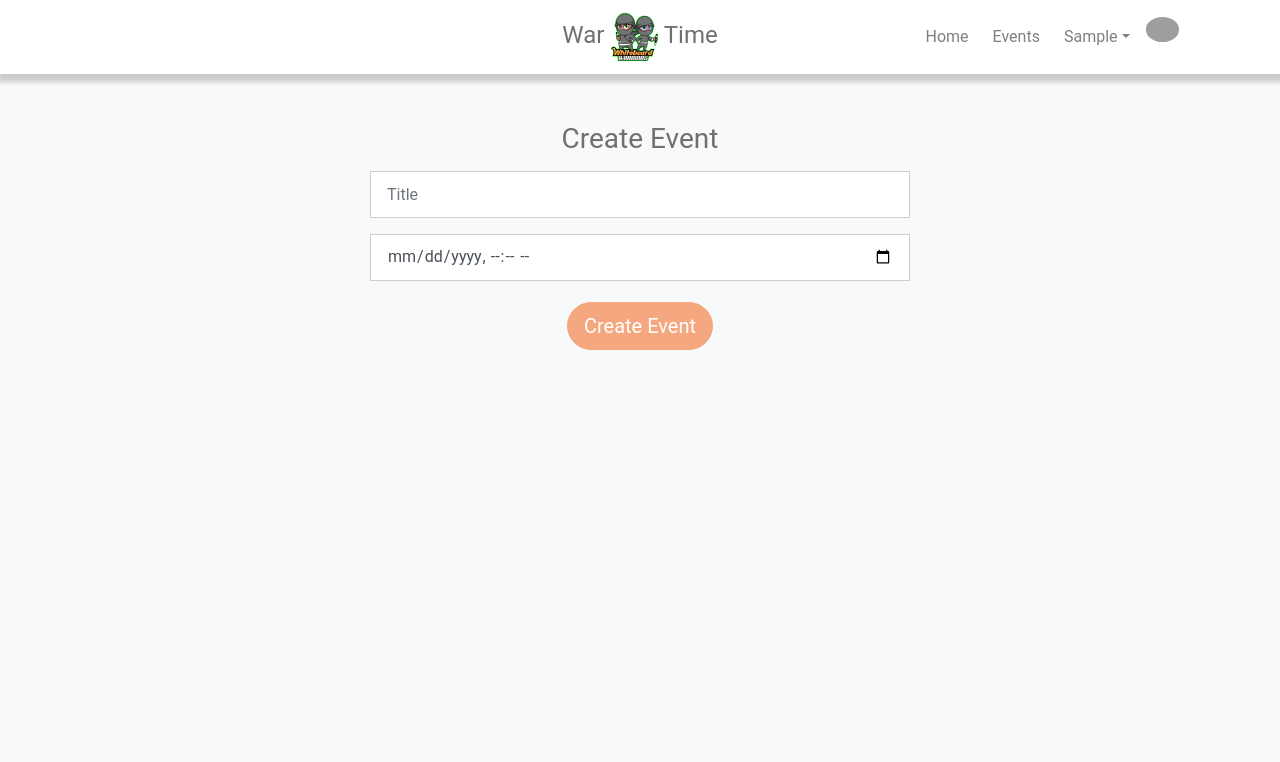
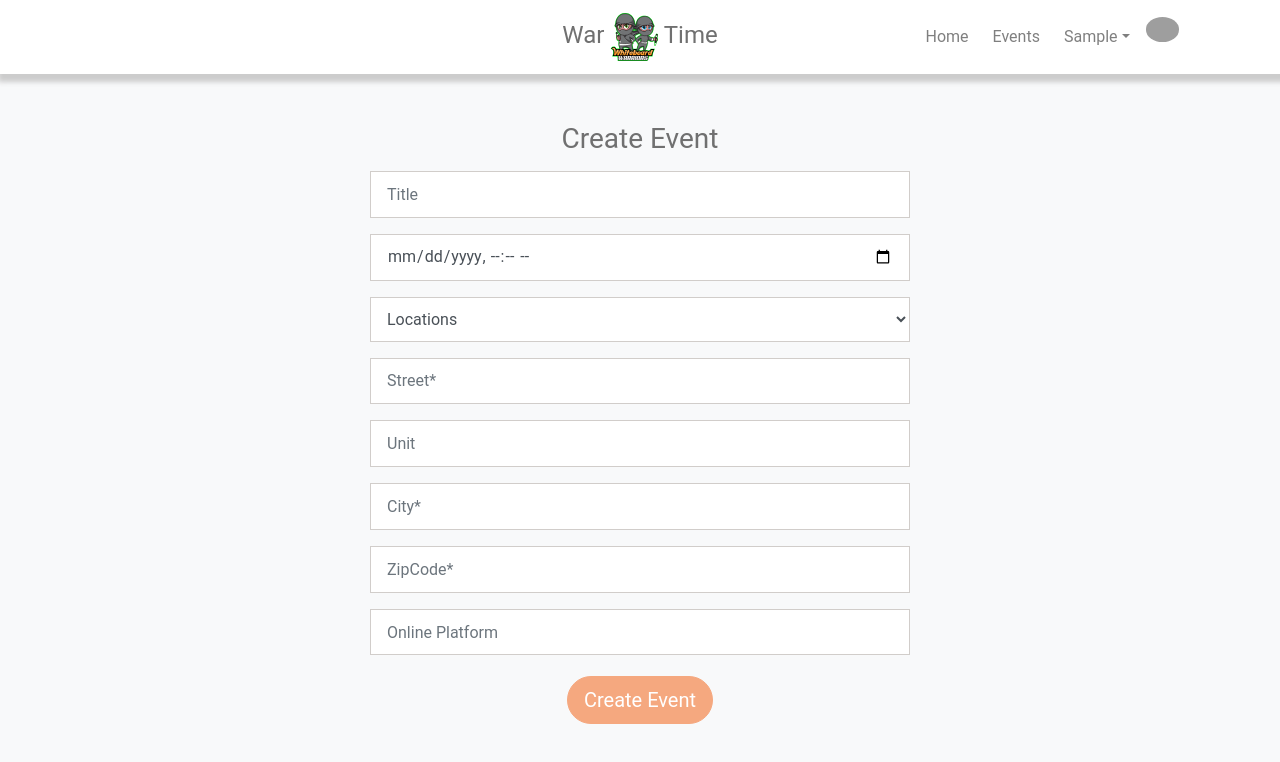
Before and after one commit to whiteboard-warriors/war-time, a React (Create React App) app in the folder client/: page /admin/create-event in a window 1280 px wide. Shown: the top 762 px of the page. Built offline with nearby package versions, Linux system fonts and the light colour scheme; sample sign-in values are in the browser's storage; grey boxes are pictures that could not be loaded.

Commit message:
merge in Pablo's changes add locations

```diff
--- a/client/src/components/pages/Admin/CreateEvent/index.js
+++ b/client/src/components/pages/Admin/CreateEvent/index.js
@@ -1,7 +1,7 @@
 import React, { useContext, useState, useEffect } from 'react'
 import AlertContext from '../../../../context/alert/alertContext'
 import AuthContext from '../../../../context/auth/authContext'
-// import LocationContext from '../../../../context/location/locationContext'
+import LocationContext from '../../../../context/location/locationContext'
 import { Form, Button, Container, Row, Col } from 'react-bootstrap'
 import EventContext from '../../../../context/event/eventContext'
 import './style.scss'
@@ -13,8 +13,9 @@ const CreateEvent = (props) => {
 	const alertContext = useContext(AlertContext)
 	const eventContext = useContext(EventContext)
 	const authContext = useContext(AuthContext)
+	const locationContext = useContext(LocationContext)
 
-	const { setAlert } = alertContext
+	const { setAlert, clearErrors } = alertContext
 	const { isAuthenticated } = authContext
 	const {
 		createEvent,
@@ -22,7 +23,7 @@ const CreateEvent = (props) => {
 		error,
 		saveSuccess,
 	} = eventContext
-
+	const { locationError, getLocations, locations } = locationContext
 	useEffect(() => {
 		if (isAuthenticated) {
 			props.history.push('/admin/create-event')
@@ -47,6 +48,11 @@ const CreateEvent = (props) => {
 			debugger
 			props.history.push('/admin')
 		}
+
+		if (locationError) {
+			setAlert(locationError, 'danger')
+			clearErrors()
+		}
 	}, [
 		error,
 		saveSuccess,
@@ -58,6 +64,7 @@ const CreateEvent = (props) => {
 	const [event, setEvent] = useState({
 		title: '',
 		dateTime: '',
+		location: '',
 	})
 
 	const { title, dateTime } = event
@@ -104,6 +111,96 @@ const CreateEvent = (props) => {
 							></Form.Control>
 						</Form.Group>
 
+						<Form.Group controlId="formBasicState">
+							<Form.Control
+								type="text"
+								placeholder="Locations*"
+								defaultValue="Locations*"
+								// value={location}
+								onChange={onChange}
+								name="location"
+								as="select"
+							>
+								<option value={null}>Locations</option>
+								{locations ? (
+									locations.map((location) => {
+										return (
+											<option
+												key={location._id}
+												value={`${location.name}, ${location.city} - ${location.state}`}
+											>{`${location.name}, ${location.city} - ${location.state}`}</option>
+										)
+									})
+								) : (
+									<option>
+										Admin, you need to add a locations
+									</option>
+								)}
+							</Form.Control>
+						</Form.Group>
+						<Form.Group>
+							<Form.Control
+								type="text"
+								placeholder="Street*"
+								onChange={onChange}
+								name="street"
+								// value={street}
+							></Form.Control>
+						</Form.Group>
+
+						<Form.Group controlId="formBasicUnit">
+							<Form.Control
+								type="text"
+								placeholder="Unit"
+								// value={unit}
+								onChange={onChange}
+								name="unit"
+							/>
+						</Form.Group>
+						<Form.Group controlId="formBasicCity">
+							<Form.Control
+								type="text"
+								placeholder="City*"
+								// value={city}
+								onChange={onChange}
+								name="city"
+							/>
+						</Form.Group>
+
+						{/* <Form.Group controlId='formBasicState'>
+							<Form.Control
+								type='text'
+								placeholder='State*'
+								defaultValue='State*'
+								value={state}
+								onChange={onChange}
+								name='state'
+								as='select'
+							>
+								{statesAndRegions.map((item) => {
+									return <option value={item}>{item}</option>;
+								})}
+							</Form.Control>
+						</Form.Group> */}
+						<Form.Group controlId="formBasicZipCode">
+							<Form.Control
+								type="text"
+								placeholder="ZipCode*"
+								// value={zipCode}
+								onChange={onChange}
+								name="zipCode"
+							/>
+						</Form.Group>
+						<Form.Group controlId="formBasicOnlinePlatform">
+							<Form.Control
+								type="text"
+								placeholder="Online Platform"
+								// value={onlinePlatform}
+								onChange={onChange}
+								name="online platform"
+							/>
+						</Form.Group>
+
 						<div className="text-center my-3">
 							<Button variant="warning" type="submit" size="lg">
 								Create Event
```
Also changed, not shown: 1 other file (tests, documents, lock files or other folders).
